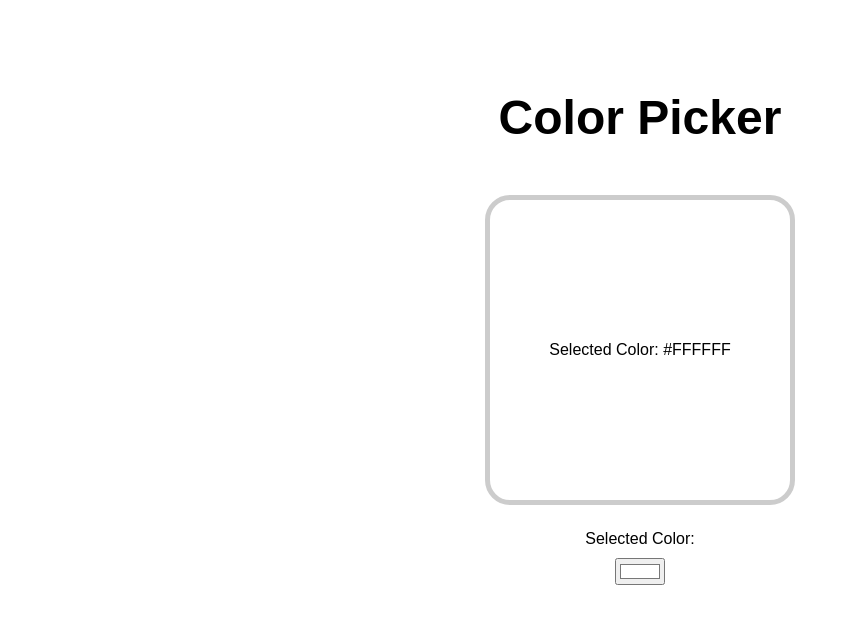
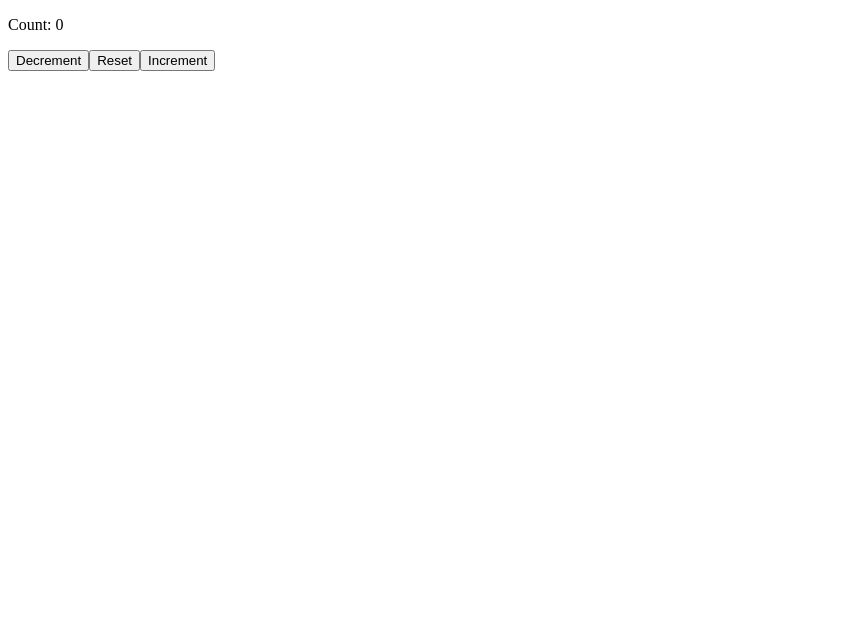
Before and after one commit to ghturfan/react-tutorial, a React (Vite) app: page / in a window 1280 px wide. Shown: the top 624 px of the page, without its empty margins (0-850 px from the left). Built offline with nearby package versions, Linux system fonts and the light colour scheme.

Commit message:
Learned Updater Functions 5/5/2025

```diff
--- a/src/App.jsx
+++ b/src/App.jsx
@@ -1,10 +1,8 @@
 import React from 'react';
-import ColorPicker from './ColorPicker';
-import './App.css';
-import './color.css';
+import MyComponents3 from './MyComponents3';
 
 function App() {
-  return <ColorPicker></ColorPicker>;
+  return (<MyComponents3 />);
 }
 
 export default App;
--- /dev/null
+++ b/src/MyComponents3.jsx
@@ -0,0 +1,28 @@
+import React, { useState } from 'react';
+
+function MyComponents3() {
+  const [count, setCount] = useState(0);
+
+  function increment() {
+    setCount((prevCount) => prevCount + 1);
+    setCount((prevCount) => prevCount + 1);
+  }
+  function decrement() {
+    setCount((prevCount) => prevCount - 1);
+    setCount((prevCount) => prevCount - 1);
+    setCount((prevCount) => prevCount - 1);
+  }
+  function reset() {
+    setCount(0);
+  }
+
+  return (
+    <div>
+      <p>Count: {count}</p>
+      <button onClick={decrement}>Decrement</button>
+      <button onClick={reset}>Reset</button>
+      <button onClick={increment}>Increment</button>
+    </div>
+  );
+}
+export default MyComponents3;
```
